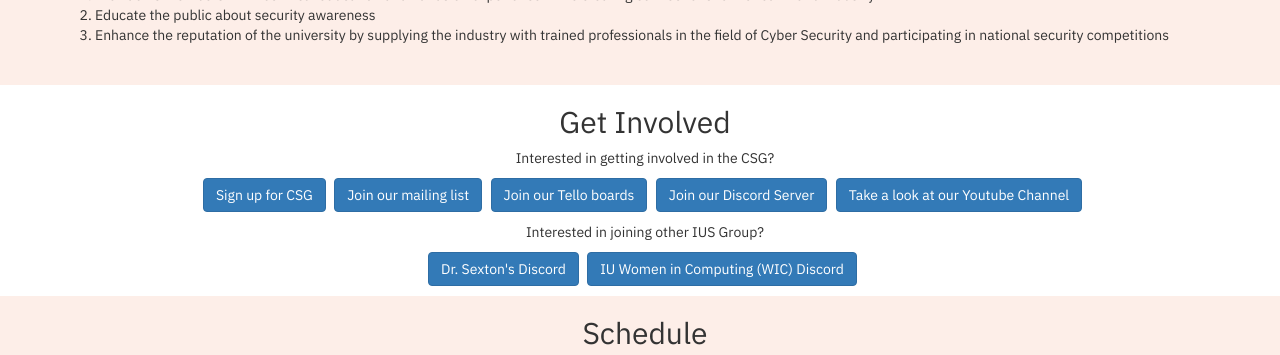
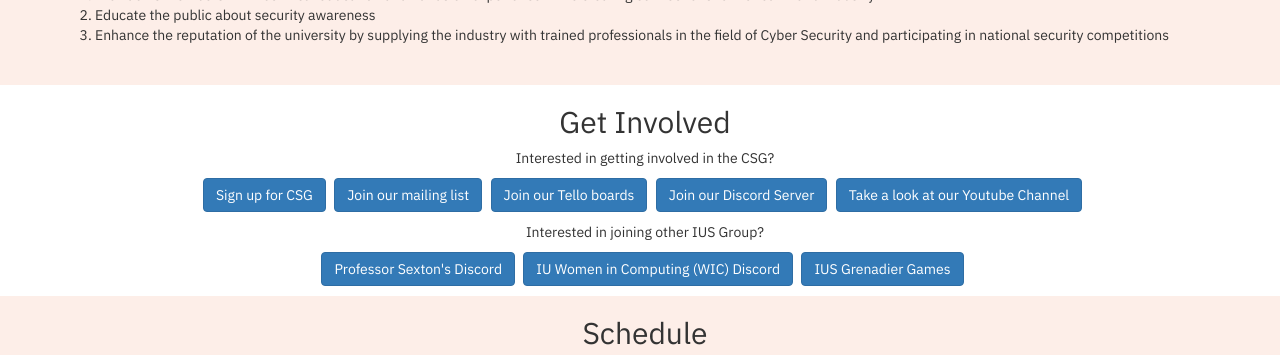
Before and after one commit to ius-csg/csghomepage, a Jekyll site: the page built from index.html, in a window 1280 px wide and 900 px high, scrolled down 883 px, cut to the strip 0-355 px from the top of the window. Built offline with Jekyll 4.4.1, drawn with Linux system fonts in a browser that asks for light colours.

Commit message:
Add IUS grenadier game club discord link, change professor's title

```diff
--- a/_includes/getinvolved.html
+++ b/_includes/getinvolved.html
@@ -15,8 +15,9 @@
             <div>
                 <p class="subtitle">Interested in joining other IUS Group?</p>
                 <p class="subtitle flexlabel">
-                    <a class="btn btn-primary"  href="https://discord.gg/E2jQ3FHTJB">Dr. Sexton's Discord</a>
+                    <a class="btn btn-primary"  href="https://discord.gg/E2jQ3FHTJB">Professor Sexton's Discord</a>
                     <a class="btn btn-primary"  href="https://discord.gg/DuW7XacA">IU Women in Computing (WIC) Discord</a>
+                    <a class="btn btn-primary"  href="https://discord.gg/jd48eEGwSn">IUS Grenadier Games</a>
                   <!--  <a class="btn btn-primary" href="https://discord.gg/MPWPxaE3QW">Esports Discord</a> -->
                 </p>
             </div>
```
